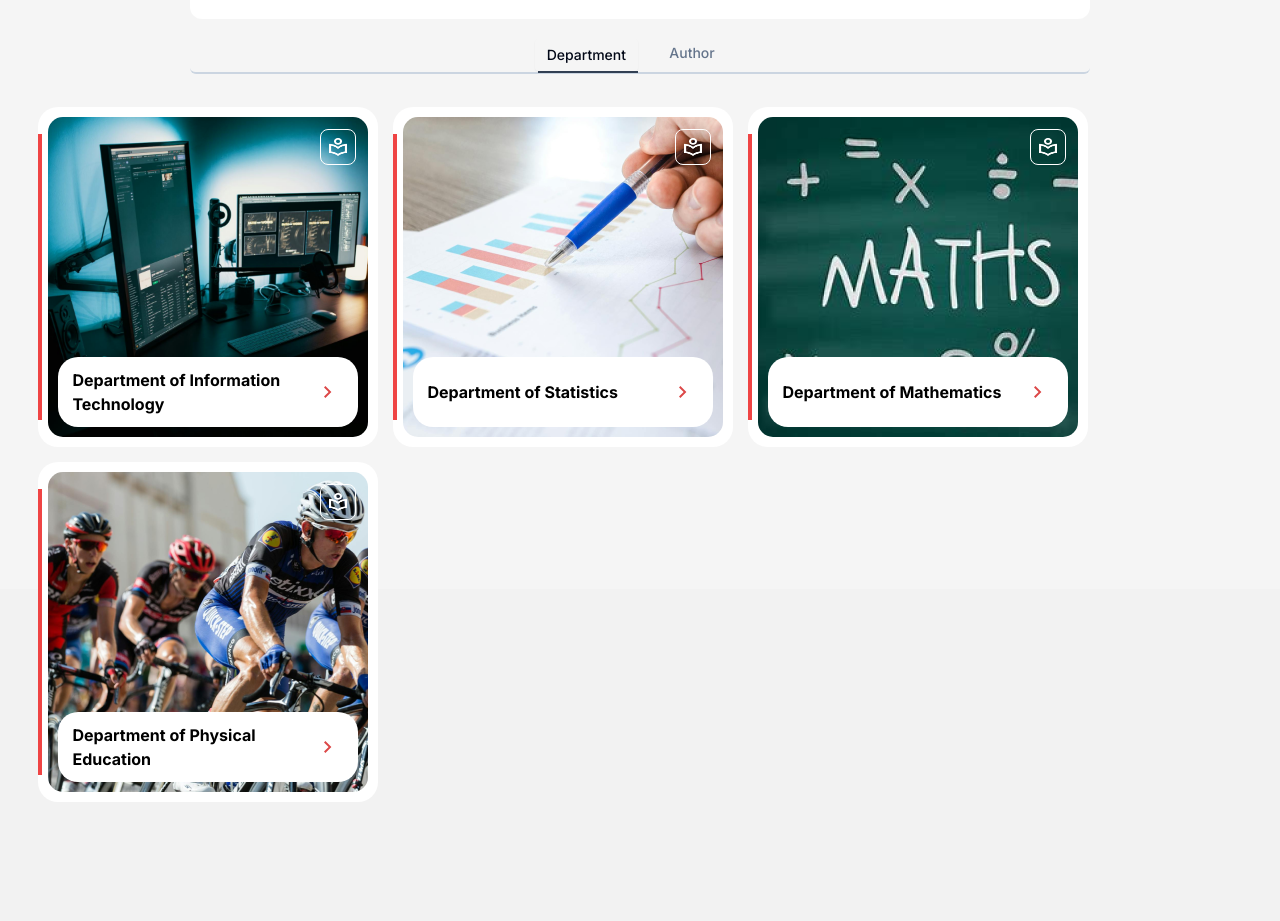
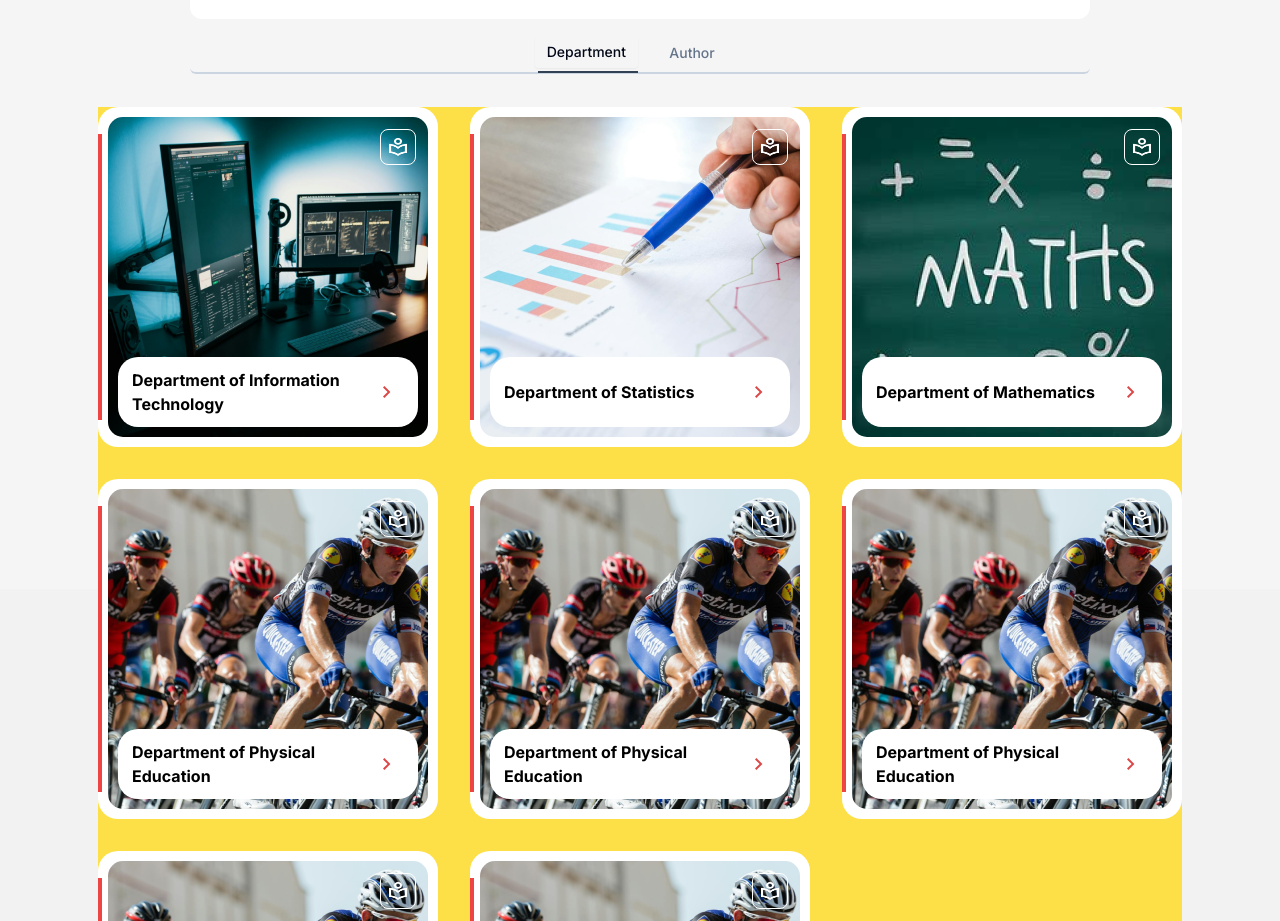
Before and after one commit to Aswin-Koroth/skrolls_knowledgeCommon, a React (Vite) app: page /home in a window 1280 px wide. Shown: the part 311-1232 px from the top of the page. Before the commit the page ends 1121 px from the top, so only its background shows below. Built offline with nearby package versions, Linux system fonts and the light colour scheme.

Commit message:
reworked

```diff
--- a/src/components/Knowledgecommon/AuthorCard.jsx
+++ b/src/components/Knowledgecommon/AuthorCard.jsx
@@ -2,7 +2,7 @@ import React from 'react'
 import RightArrow from '@/assets/arrow_forward.svg';
 const AuthorCard = ({AuthorProfile,AuthorName,AuthorPosition, onClick}) => {
   return (
-    <div className="h-[350px] w-[330px] bg-white hover:shadow-lg transition-all duration-300 delay-200 rounded-[18px] flex justify-center items-center border-[2px] cursor-pointer" onClick={onClick}>
+    <div className="h-[350px] w-[330px] bg-white hover:shadow-lg transition-all delay-200 rounded-[18px] flex justify-center items-center border-[2px] cursor-pointer" onClick={onClick}>
         <div className="h-[330px] w-[310px] flex-col justify-center items-center ">
             <div className="h-[257px] w-[310px] rounded-[10px] overflow-hidden"><img className = "h-full w-full object-cover" src={AuthorProfile} alt="" /></div>
             <div className="h-[60px] w-full mt-[5px] flex" >
--- a/src/components/Knowledgecommon/DepartmentSection.jsx
+++ b/src/components/Knowledgecommon/DepartmentSection.jsx
@@ -10,7 +10,7 @@ const DepartmentSection = () => {
   const navigate = useNavigate();
 
   return (
-    <div className="flex h-full w-[94%] flex-wrap gap-[15px]">
+    <div className="grid grid-cols-1 sm:grid-cols-2 md:grid-cols-3 custom-lg:grid-cols-4 gap-2 sm:gap-4 md:gap-6 lg:gap-8 bg-yellow-300 w-auto h-full">
     <CollegeCard
       HeroImg={It}
       Title="Department of Information Technology"
@@ -19,7 +19,12 @@ const DepartmentSection = () => {
     <CollegeCard HeroImg={Stat} Title="Department of Statistics" />
     <CollegeCard HeroImg={Maths} Title="Department of Mathematics" />
     <CollegeCard HeroImg={Pe} Title="Department of Physical Education" />
+    <CollegeCard HeroImg={Pe} Title="Department of Physical Education" />
+    <CollegeCard HeroImg={Pe} Title="Department of Physical Education" />
+    <CollegeCard HeroImg={Pe} Title="Department of Physical Education" />
+    <CollegeCard HeroImg={Pe} Title="Department of Physical Education" />
   </div>
+
   );
 };
 
--- a/src/pages/Public/knowledgeCommon/ArticlePage.jsx
+++ b/src/pages/Public/knowledgeCommon/ArticlePage.jsx
@@ -61,7 +61,7 @@ const ArticlePage = () => {
                             <div className="w-full h-[40px] "><p className='text-[12px] font-semibold py-[3px] break-words'>Supplementary_Data_Innovative_Strategies.pdf</p></div>
                             <div className="h-[65px] w-[full] mt-[8px]">
                                 <p className='text-[10px] font-light'>128kb</p>
-                                <div className="h-[50px] w-[180px] bg-[#982B35] hover:bg-[#b63340] transition-colors delay-200 rounded-[6px] flex justify-center items-center text-[10px] font-semibold text-[#fff]">Download</div>
+                                <div className="h-[50px] w-[180px] bg-[#982B35] hover:bg-[#b63340] transition-colors delay-200 rounded-[6px] flex justify-center items-center text-[10px] font-semibold text-[#fff] cursor-pointer">Download</div>
                             </div>
                         </div>
                     </div>
--- a/src/pages/Public/knowledgeCommon/HomePage.jsx
+++ b/src/pages/Public/knowledgeCommon/HomePage.jsx
@@ -24,7 +24,7 @@ const HomePage = () => {
         <div className="h-[50px] w-full flex justify-center items-center">
           <TabsList className='h-[40px] w-[900px] border-b-2 border-b-slate-300 bg-transparent flex justify-center gap-1 mt-[-40px]'>
           <div
-            className={`h-[40px] w-[100px] flex items-end justify-end cursor-pointer ${
+            className={`h-[40px] w-[100px] flex items-center justify-end cursor-pointer ${
               activeTab === 'department' ? 'border-b-2 border-b-slate-700 font-bold text-black' : ''
             }`}
             onClick={() => handleTabChange('department')}>
--- a/tailwind.config.cjs
+++ b/tailwind.config.cjs
@@ -21,6 +21,7 @@ module.exports = {
     extend: {
       screens:{
         xs: '375px',
+        'custom-lg': '1356px',
       },
       colors: {
         border: {
```
Lines whose indentation alone changed are shown as unchanged.
